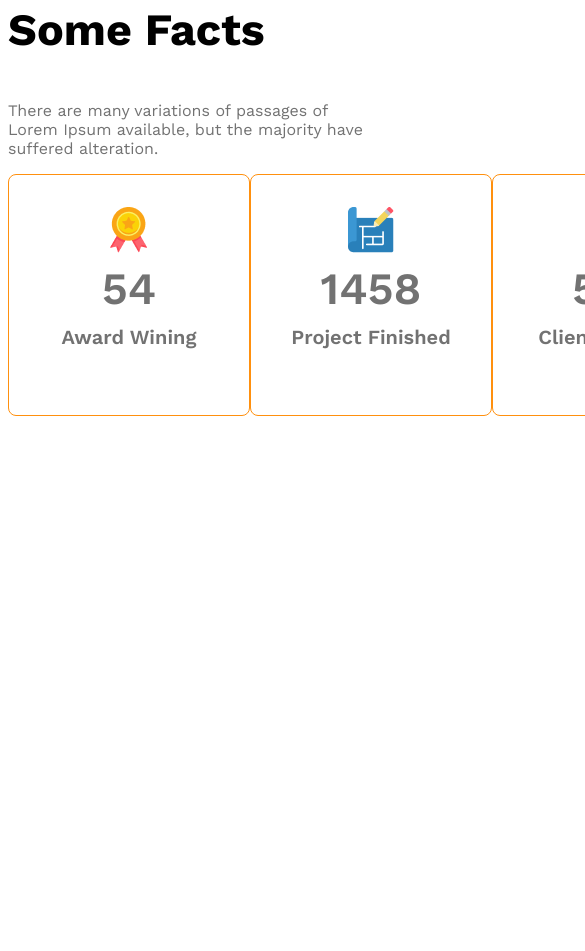
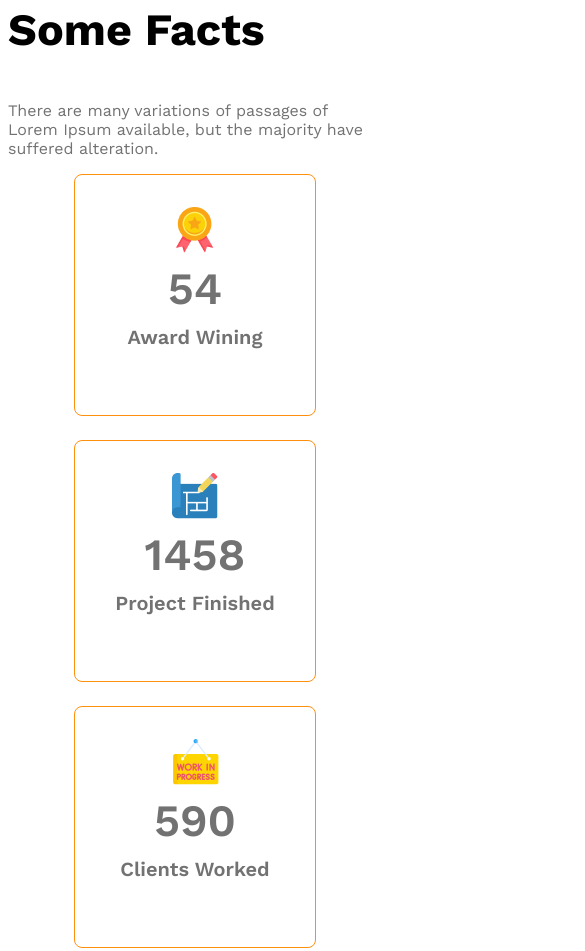
Before and after one commit to iamanowarbd/g3-architect-website, a plain HTML site: page index.html in a window 390 px wide. Shown: the part 3021-3972 px from the top of the page, 585 px wide, since content can reach past the window. Before the commit the page ends 3567 px from the top, so only its background shows below. Drawn offline with nearby package versions, Linux system fonts and the light colour scheme.

Commit message:
fact cards alined

```diff
--- a/styles/architects.css
+++ b/styles/architects.css
@@ -123,6 +123,7 @@ main > section{
 
 .facts-container{
     display: grid;
+    justify-items: center;
     grid-template-columns: repeat(4, 1fr);
 }
 
@@ -162,8 +163,14 @@ main > section{
        flex-direction : column;
     }
 
-    .team-img-container{
-        grid-template-columns: repeat(1, 1fr);
+    .team-img-container,
+    .facts-container{
+        grid-template-columns:  1fr;
+    }
+
+    .facts-container{
+        justify-items: center;
+        gap: 24px;
     }
 
     .our-features{
```
